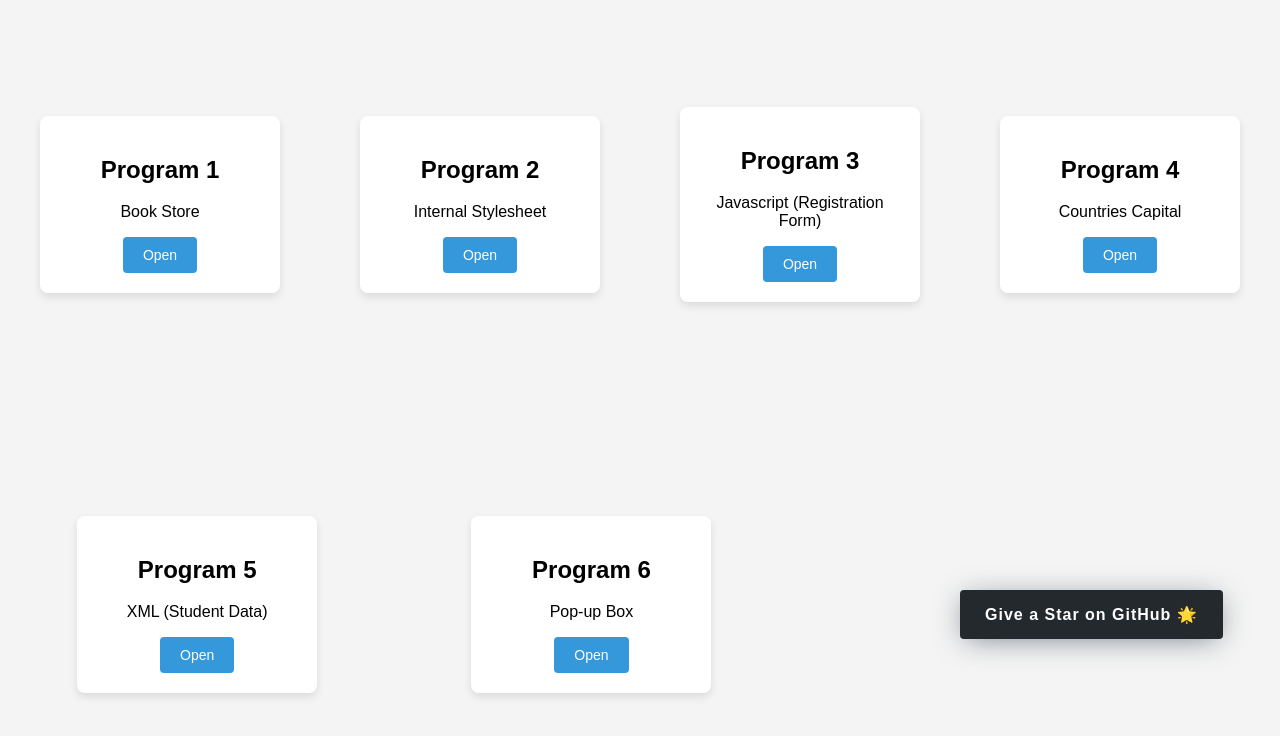
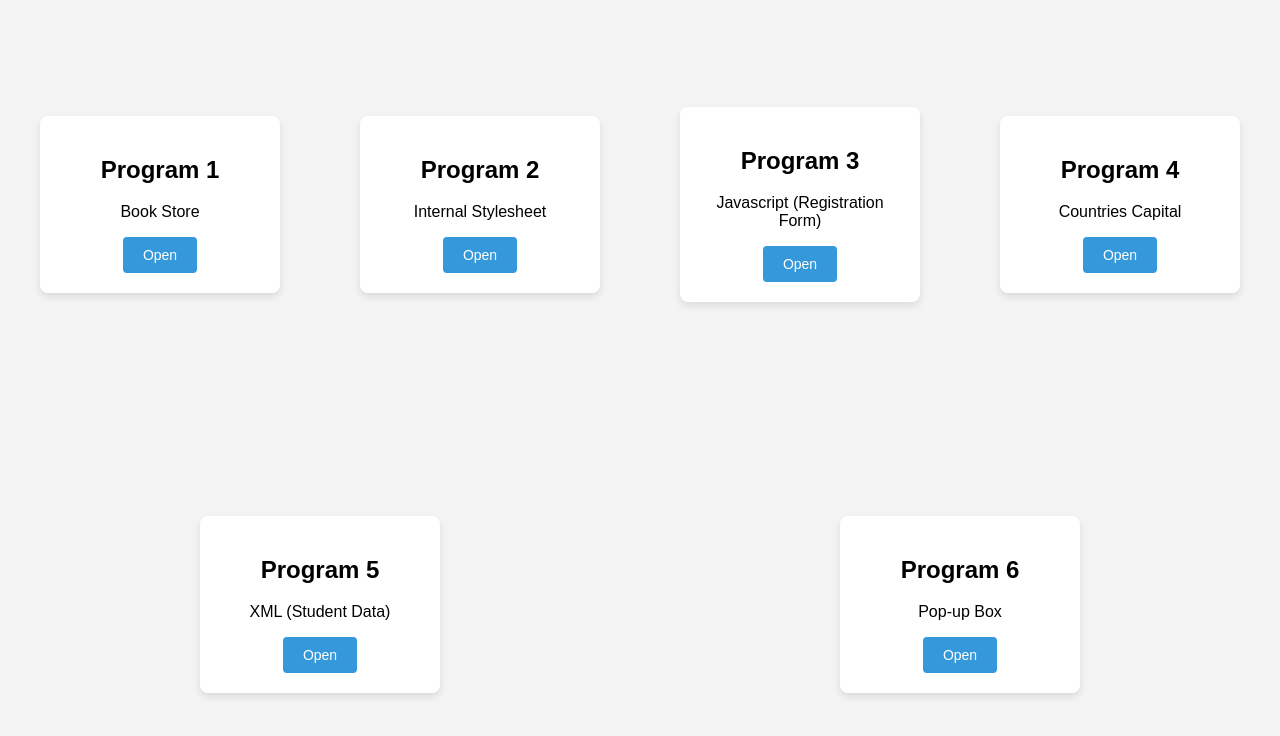
Before and after one commit to webricated/Information-Science-and-Technology, a plain HTML site: page index.html in a window 1280 px wide. Drawn offline with Linux system fonts and the light colour scheme.

Commit message:
Update index.html

```diff
--- a/index.html
+++ b/index.html
@@ -38,48 +38,6 @@
             cursor: pointer;
             border-radius: 4px;
         }
-
-
-
-
-
-        .github-btn {
-  position: absolute;
-  right: 40px;
-  bottom: 50px;
-  text-decoration: none;
-  padding: 15px 25px;
-  border-radius: 4px;
-  box-shadow: 0px 4px 30px -6px rgba(36, 52, 70, 0.65);
-  background: #24292e;
-  color: #fff;
-  font-weight: bold;
-  letter-spacing: 1px;
-  font-size: 16px;
-  transition: all 0.3s ease-in-out;
-}
-@media screen and (min-width: 500px) {
-  .github-btn:hover {
-    transform: scale(1.1);
-    box-shadow: 0px 17px 20px -6px rgba(36, 52, 70, 0.36);
-  }
-}
-@media screen and (max-width: 1900px) {
-  .github-btn {
-    position: relative;
-    bottom: auto;
-    right: auto;
-    margin-top: 20px;
-  }
-  .github-btn:active {
-    transform: scale(1.1);
-    box-shadow: 0px 17px 20px -6px rgba(36, 52, 70, 0.36);
-  }
-}
-
-
-
-
 
 
 
@@ -129,10 +87,6 @@
     </div>
 
 
-    <br><br>
-    <a href="https://github.com/webricated/web-technology" target="_blank" class="github-btn">
-        Give a Star on GitHub 🌟
-      </a>
 
 
 </body>
```
